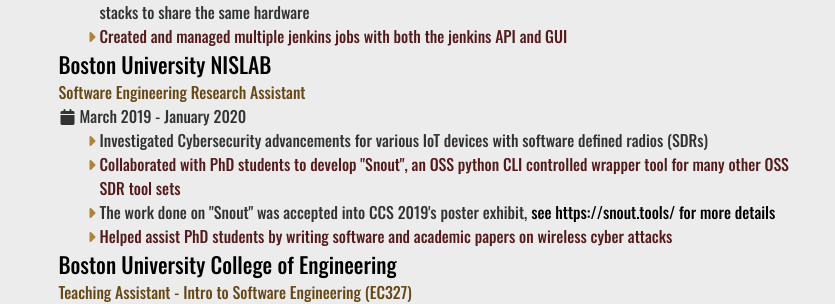
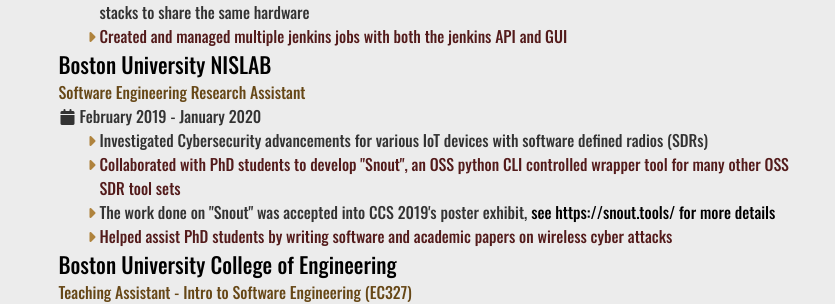
Before and after one commit to jkulskis/jkulskis.github.io, a Jekyll site: the page built from experience.html, in a window 1280 px wide. Shown: the part 419-723 px from the top of the page, without its empty margins (218-1053 px from the left). Built offline with Jekyll 4.4.1, drawn with Linux system fonts in a browser that asks for light colours; nearby versions of some CDN libraries.

Commit message:
incorrect date change

```diff
--- a/experience.html
+++ b/experience.html
@@ -60,7 +60,7 @@
             <a href="http://sites.bu.edu/nislab/" target="_blank">Boston University NISLAB</a>
           </div>
           <div class="li-title">Software Engineering Research Assistant</div>
-          <div class="date">March 2019 - January 2020</div>
+          <div class="date">February 2019 - January 2020</div>
           <ul>
             <li>
               Investigated Cybersecurity advancements for various IoT devices with software defined radios (SDRs)
```
